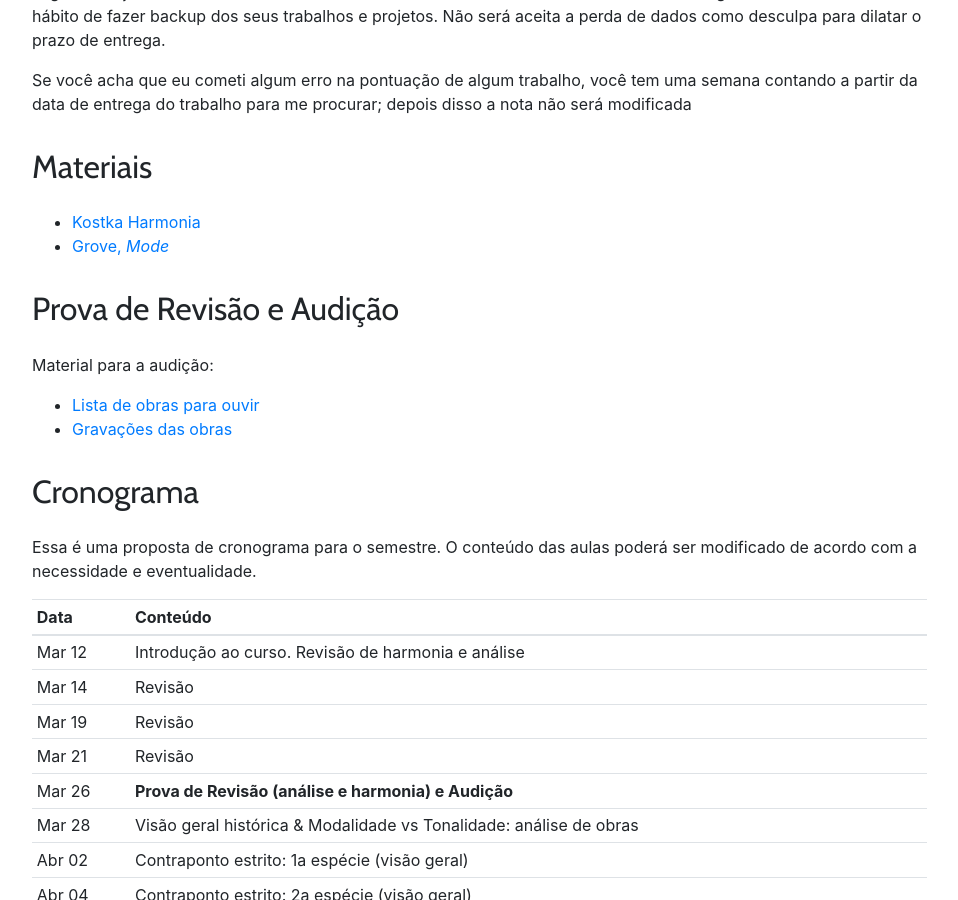
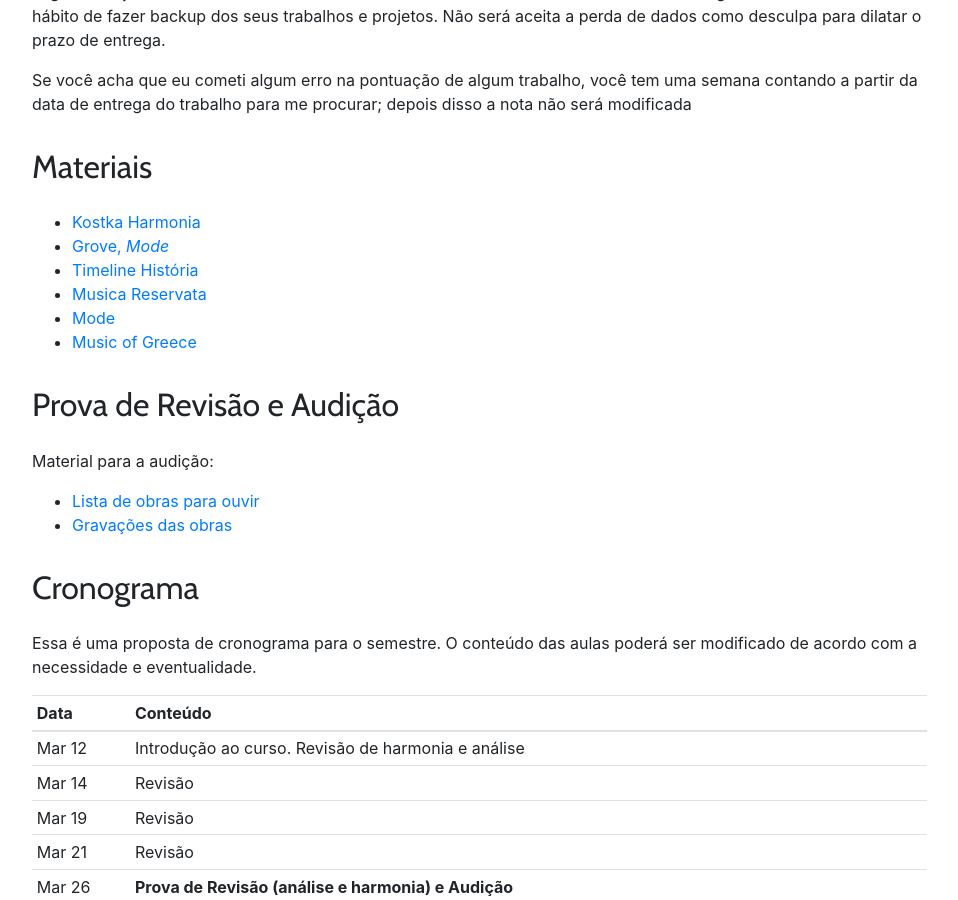
Before and after one commit to kroger/genosmus, a Jekyll site: the page built from _pedro/musa75.md, in a window 1280 px wide and 900 px high, scrolled down 650 px. Shown: the whole window, without its empty margins (68-1026 px from the left). Built offline with Jekyll 4.4.1, drawn with Linux system fonts in a browser that asks for light colours.

Commit message:
Acrescenta referências

```diff
--- a/_pedro/musa75.md
+++ b/_pedro/musa75.md
@@ -32,6 +32,10 @@ para me procurar; depois disso a nota não será modificada
 
 - [Kostka Harmonia][1]
 - [Grove, _Mode_][2]
+- [Timeline História][4]
+- [Musica Reservata](https://en.wikipedia.org/wiki/Musica_reservata)
+- [Mode](https://en.wikipedia.org/wiki/Mode_(music))
+- [Music of Greece](https://en.wikipedia.org/wiki/Music_of_Greece)
 
 ## Prova de Revisão e Audição
 
```
Also changed, not shown: other parts of _pedro/musa75.md (+1 -0 lines).
